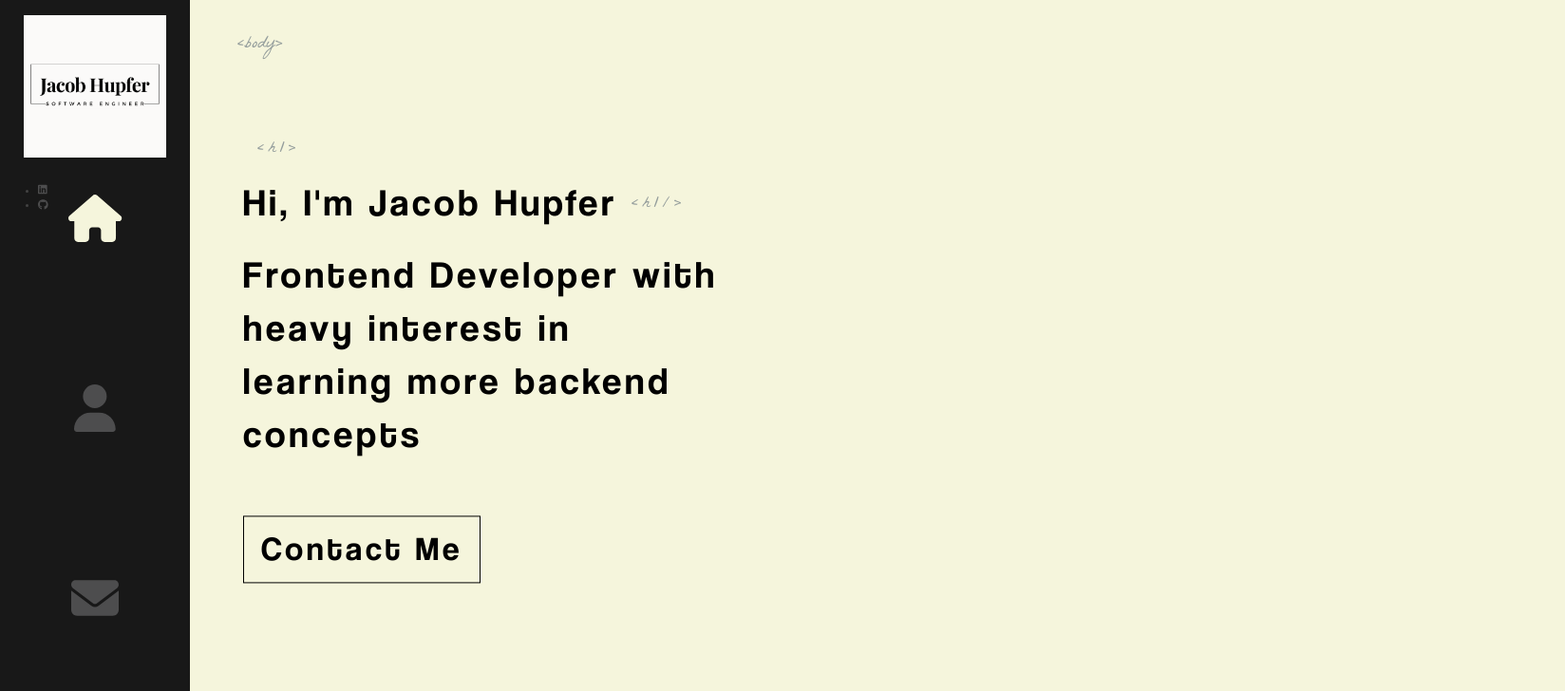
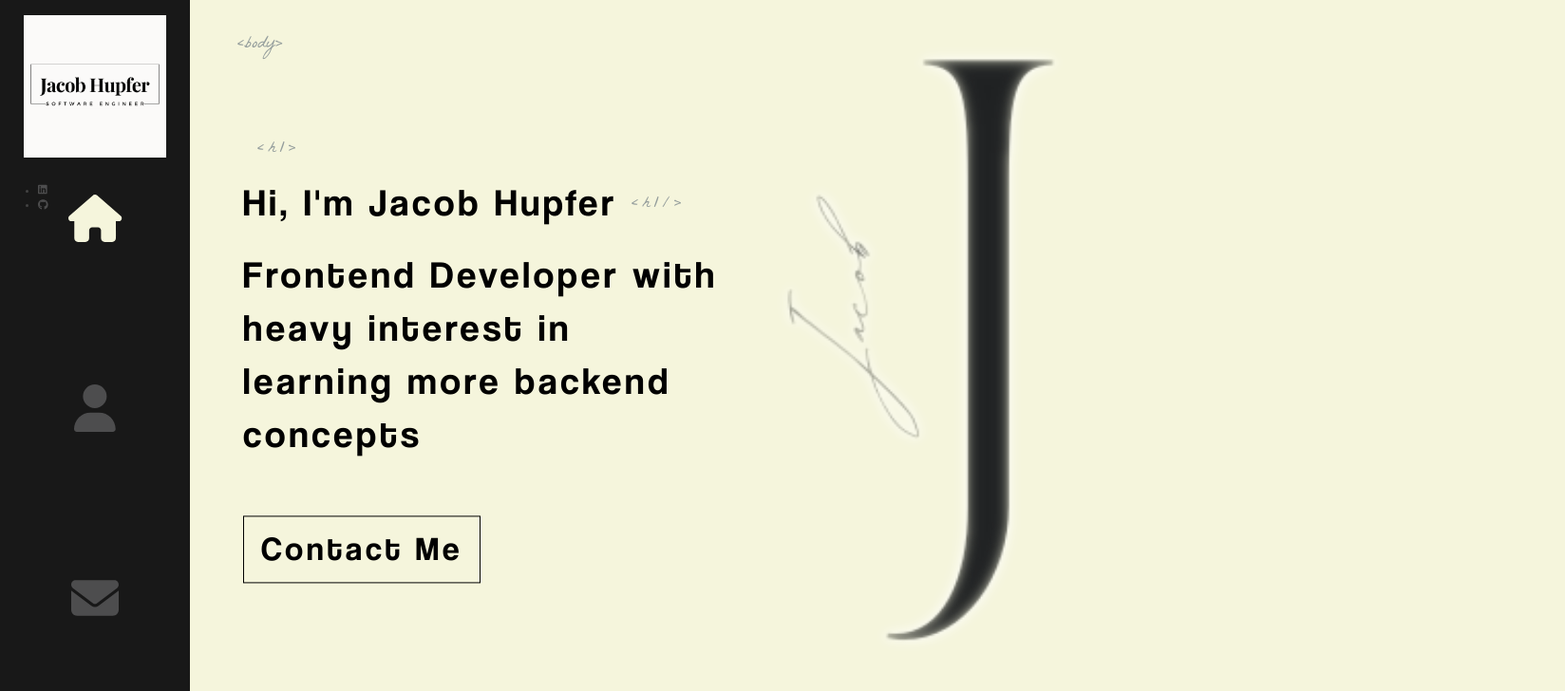
Before and after one commit to JMHupfer/JMHupfer-Portfolio, a React (Create React App) app: page / in a window 1280 px wide. Shown: the top 728 px of the page at 95% size, 1648 px wide, since content can reach past the window. Built offline with nearby package versions, Linux system fonts and the light colour scheme.

Commit message:
adjusting styling on homepage and adding logo

```diff
--- /dev/null
+++ b/src/components/AnimatedLetters/index.js
@@ -0,0 +1,17 @@
+import './index.scss'
+
+const AnimatedLetters = ({ letterClass, strArray, idx }) => {
+    return (
+        <span>
+            {
+                strArray.map((char, i) => (
+                    <span key={char + i} className={`${letterClass} _${i + idx}`}>
+                        {char}
+                    </span>
+                ))
+            }
+        </span>
+    )
+};
+
+export default AnimatedLetters
--- /dev/null
+++ b/src/components/Home/Logo/index.js
@@ -0,0 +1,13 @@
+import './index.scss'
+import LogoJ from '../../../assets/images/logo_letter.png'
+
+const Logo = () => {
+
+    return (
+        <div className='logo-container'>
+            <img className="solid-logo" src={LogoJ} alt="J"/>
+        </div>
+    )
+}
+
+export default Logo
--- /dev/null
+++ b/src/components/Home/Logo/index.scss
@@ -0,0 +1,17 @@
+.logo-container {
+    z-index: 0;
+    width: 400px;
+    height: 609px;
+    position: absolute;
+    top: 0;
+    right: 15%;
+    bottom: 650px;
+    left: 35%;
+    margin: auto;
+
+    img {
+        width: 1080px;
+        height: auto;
+        margin: auto;
+    }
+}
--- a/src/components/Home/index.js
+++ b/src/components/Home/index.js
@@ -1,16 +1,29 @@
 import { Link } from 'react-router-dom'
-import LogoTitle from '../../assets/images/Jacob-H.png'
-import './index.scss';
+// import
+import './index.scss'
+import Logo from './Logo'
+// import AnimatedLetters from '../AnimatedLetters';
 
 const Home = () => {
+  // const [letterClass, setLetterClass] = useState('text-animate')
+  // const nameArray = ['J', 'a', 'c', 'o', 'b', 'H', 'u', 'p', 'f', 'e', 'r']
 
   return (
     <div className="container home-page">
       <div className="text-zone">
         <h1>Hi, I'm Jacob Hupfer</h1>
-                <h2>Frontend Developer with heavy interest in learning more backend concepts</h2>
-                <Link to="/contact" className="flat-button">Contact Me</Link>
+        {/* <AnimatedLetters letterClass={letterClass} */}
+        {/* strArray={nameArray} */}
+        {/* idx={15}/> */}
+        <h2>
+          Frontend Developer with heavy interest in learning more backend
+          concepts
+        </h2>
+        <Link to="/contact" className="flat-button">
+          Contact Me
+        </Link>
       </div>
+      <Logo />
     </div>
   )
 }
```
Also changed, not shown: src/assets/images/logo_letter.png, src/assets/images/logopreload.png (deleted), src/components/AnimatedLetters/index.scss (added). Lines whose indentation alone changed are shown as unchanged.
